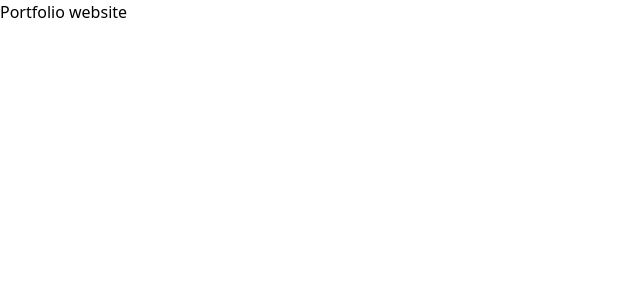
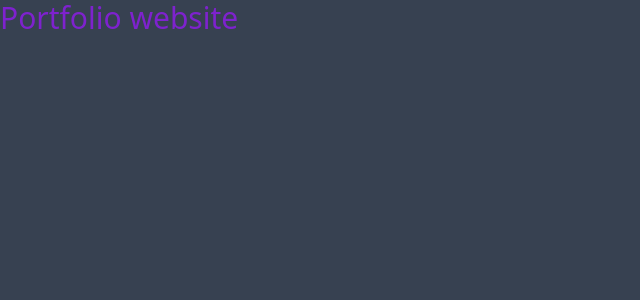
Before and after one commit to vvu060/portfolio, a Next.js app: page / in a window 1280 px wide. Shown: the top 300 px of the page, without its empty margins (0-640 px from the left). Built offline with nearby package versions, Linux system fonts and the light colour scheme.

Commit message:
add colors

```diff
--- a/pages/index.tsx
+++ b/pages/index.tsx
@@ -1,9 +1,9 @@
 import Head from "next/head";
 import Image from "next/image";
-import { Inter } from "@next/font/google";
+import { Inter, Montserrat } from "@next/font/google";
 import styles from "@/styles/Home.module.css";
 
-const inter = Inter({ subsets: ["latin"] });
+const inter = Montserrat({ subsets: ["latin"] });
 
 export default function Home() {
   return (
@@ -14,7 +14,9 @@ export default function Home() {
         <meta name="viewport" content="width=device-width, initial-scale=1" />
         <link rel="icon" href="/favicon.ico" />
       </Head>
-      <main>Portfolio website</main>
+      <main className="h-screen w-screen bg-gray-700">
+        <h1 className="text-3xl text-purple-700">Portfolio website</h1>
+      </main>
     </>
   );
 }
--- a/tailwind.config.js
+++ b/tailwind.config.js
@@ -9,7 +9,9 @@ module.exports = {
     "./src/**/*.{js,ts,jsx,tsx}",
   ],
   theme: {
-    extend: {},
+    extend: {
+      colors: {},
+    },
   },
   plugins: [],
 };
```
